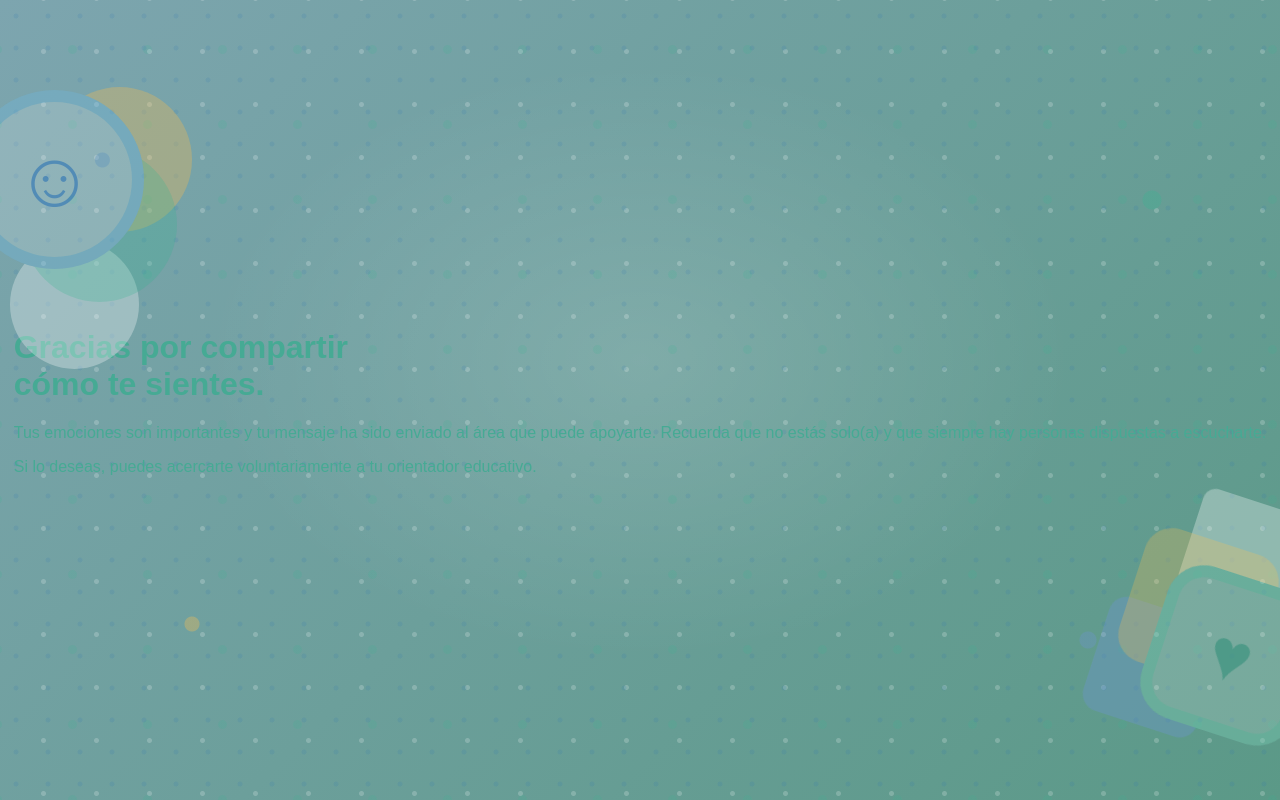
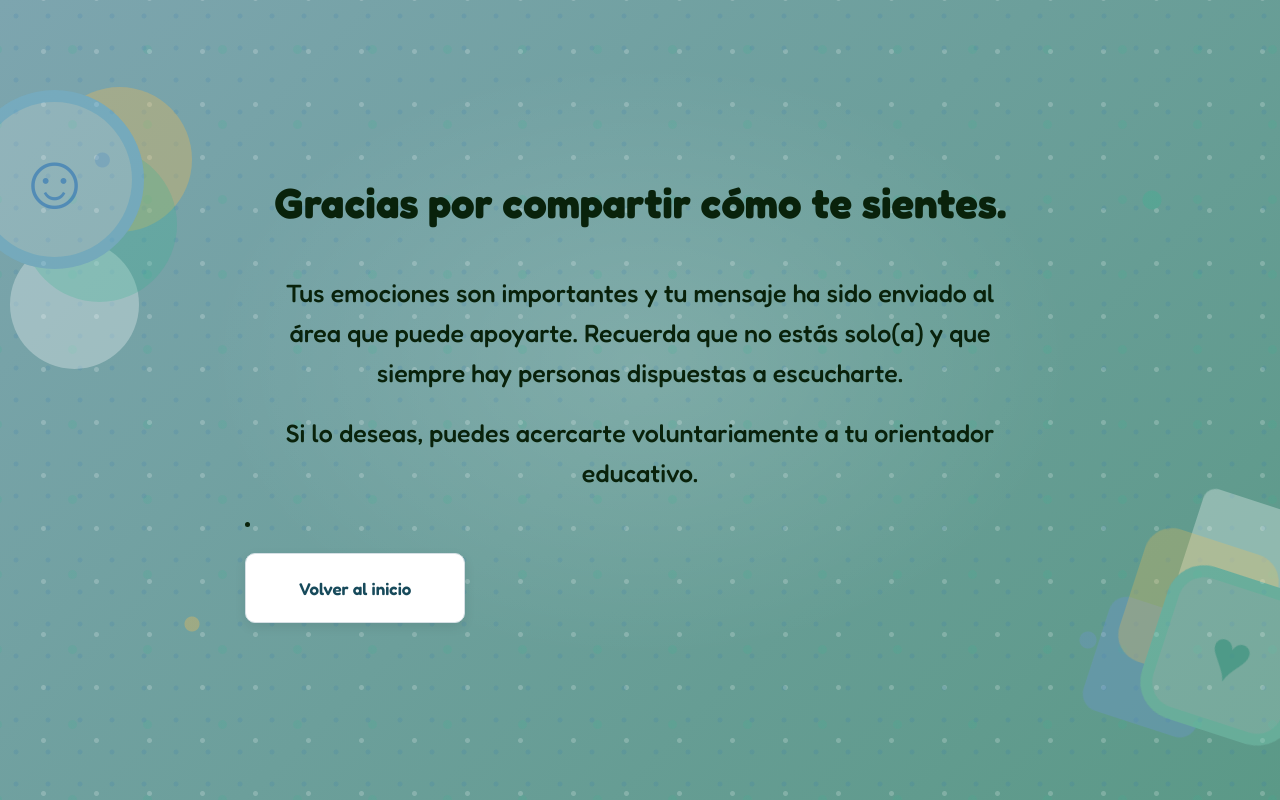
Before and after one commit to Antonio-oss-lab/Feeltech, a Flask app: page /volver in a window 1280 px wide. Run offline with Flask 3, Linux system fonts and the light colour scheme.

Commit message:
Add files via upload

```diff
--- a/static/css/result_style.css
+++ b/static/css/result_style.css
@@ -1,8 +1,10 @@
+@import url('https://fonts.googleapis.com/css2?family=Fredoka:wght@400;500;600;700&display=swap');
+
 body {
     margin: 0;
     min-height: 100vh;
 
-    font-family: 'Plus Jakarta Sans', sans-serif;
+    font-family: 'Fredoka', sans-serif;
 
     background: linear-gradient(
         135deg,
@@ -10,7 +12,7 @@ body {
         #5b9987
     );
 
-    color: #46aa94;
+    color: #09220b;
 
     display: flex;
     justify-content: center;
@@ -24,7 +26,7 @@ body {
 }
 
 .titulo-feeltech {
-    font-family: Arial, sans-serif;
+    font-family: 'Fredoka', sans-serif;
 
     font-size: 55px;
     font-weight: bold;
@@ -272,3 +274,67 @@ body::after {
         border-width: 8px;
     }
 }
+
+.contenedor-principal p {
+    font-family: 'Fredoka', sans-serif;
+    font-size: 25px;
+    font-weight: 500;
+    line-height: 1.6;
+    text-align: center;
+    max-width: 750px;
+    margin: 20px auto;
+    padding: 0 20px;
+}
+
+.contenedor-principal h1 {
+    font-family: 'Fredoka', sans-serif;
+    font-size: 42px;
+    font-weight: 700;
+    text-align: center;
+    margin: 0 auto 25px;
+}
+
+.contenedor-principal h2 {
+    font-family: 'Fredoka', sans-serif;
+    font-size: 32px;
+    font-weight: 600;
+    text-align: center;
+    margin: 20px auto;
+}
+
+@media (max-width: 600px) {
+    .contenedor-principal p {
+        font-size: 20px;
+    }
+
+    .contenedor-principal h1 {
+        font-size: 32px;
+    }
+
+    .contenedor-principal h2 {
+        font-size: 26px;
+    }
+}
+
+.boton-volver-inicio {
+    display: block;
+    width: 50%;
+    box-sizing: border-box;
+    margin: 20px auto 0;
+    padding: 6px 12px;
+    background: #2a72b4;
+    color: white;
+    font-family: 'Fredoka', sans-serif;
+    font-size: 14px;
+    font-weight: 600;
+    text-decoration: none;
+    text-align: center;
+    border-radius: 10px;
+    box-shadow: 0 3px 0 rgba(25, 75, 110, 0.25);
+    transition: 0.2s ease;
+}
+
+.boton-volver-inicio:hover {
+    background: #235f91;
+    transform: translateY(-2px);
+}
--- a/templates/opciones_admin.html
+++ b/templates/opciones_admin.html
@@ -28,6 +28,12 @@
                 </a>
             </li>
 
+            <li>
+                <a href="/audios">
+                    Audios
+                </a>
+            </li>
+
         </ul>
     </div>
 </body>
--- a/templates/volver.html
+++ b/templates/volver.html
@@ -14,12 +14,8 @@
 
 <body>
     <div class="contenedor-principal">
+        <h1>Gracias por compartir cómo te sientes.</h1>
         <div class="contenedor">
-
-            <h1>
-                Gracias por compartir<br>
-                cómo te sientes.
-            </h1>
 
             <p>
                 Tus emociones son importantes y tu mensaje ha sido
@@ -32,9 +28,13 @@
                 Si lo deseas, puedes acercarte voluntariamente
                 a tu orientador educativo.
             </p>
-
+            <li>
+                <a href="{{ url_for('inicio') }}" class="boton-volver-inicio">
+                    Volver al inicio
+                </a>
+            </li>
         </div>
-    </body>
+    </div>
 </body>
 
 </html>
```
Also changed, not shown: app.py (+0 -49 lines), data_base.py (+1 -40 lines), templates/msj.html (added, +20 -0 lines), data_base_1.db, 1 other file.
